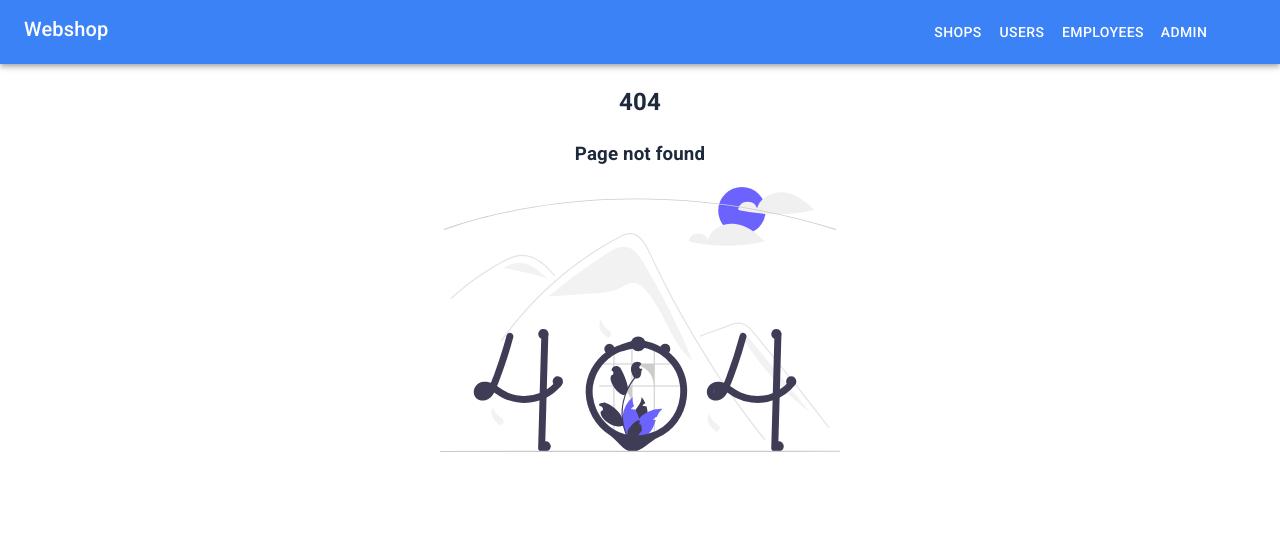
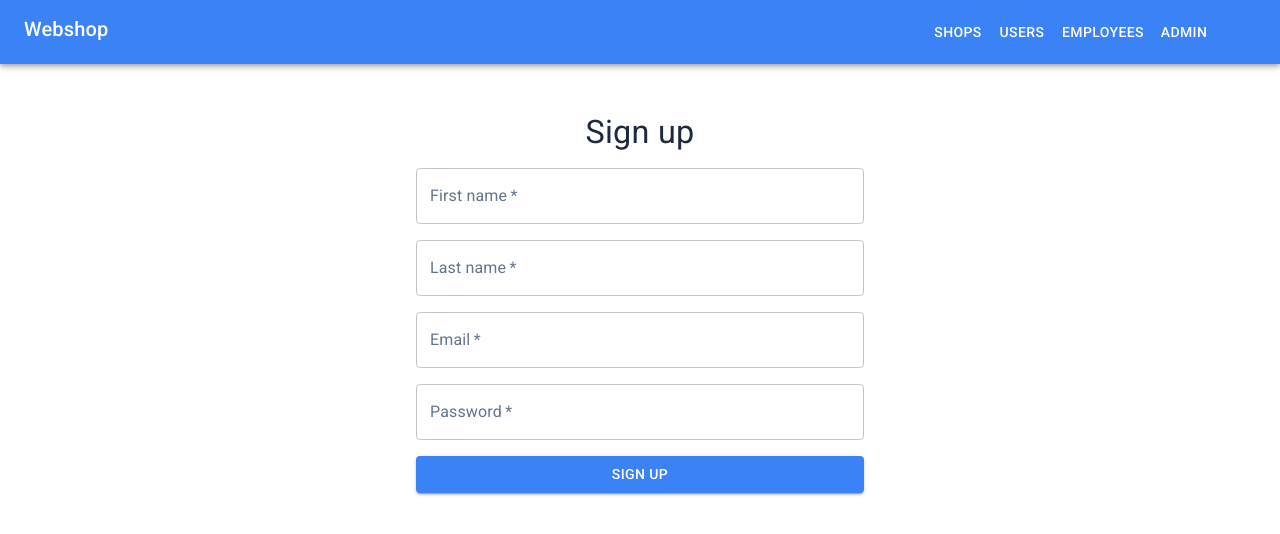
Before and after one commit to hallapmark/webshop, a React (Vite) app: page /signup in a window 1280 px wide. Before the commit this address had no page. Shown: the top 534 px of the page. Built offline with nearby package versions, Linux system fonts and the light colour scheme; some icons are missing.

Commit message:
Add Signup page

```diff
--- a/src/App.jsx
+++ b/src/App.jsx
@@ -10,6 +10,7 @@ import { LNG_KEY, LANGUAGE_MANUALLY_SET_KEY } from "./i18n";
 import TopNav from "./components/TopNav";
 import Home from "./pages/Home";
 import NotFound from "./pages/NotFound"
+import Signup from "./pages/auth/Signup";
 
 // mui and fonts
 import "@fontsource/roboto/300.css"; // Light
@@ -65,6 +66,7 @@ function App() {
 
       <Routes>
         <Route path="/" element={<Home />} />
+        <Route path="/signup" element={<Signup />} />
 
         <Route path="/employees" element={<Employees />} />
         <Route path="/shops" element={<Shops />} />
--- a/src/pages/Home.jsx
+++ b/src/pages/Home.jsx
@@ -71,6 +71,7 @@ function Home() {
     <Box m={4}>
       <Typography variant="h1" gutterBottom>Webshop</Typography>
       <br />
+      <Button component={RouterLink} to="/signup" variant="outlined" sx={{ mb: 2 }}>Sign up</Button>
       <Typography variant="h3" gutterBottom>New arrivals</Typography>
       {/* TODO: Maybe some filters as well? */}
       {/* --- SORTING -- */}
--- a/src/pages/auth/Signup.jsx
+++ b/src/pages/auth/Signup.jsx
@@ -1,6 +1,111 @@
+import { useState } from "react";
+import { useNavigate } from "react-router-dom";
+
+import Box from "@mui/material/Box";
+import TextField from "@mui/material/TextField";
+import Button from "@mui/material/Button";
+import Typography from "@mui/material/Typography";
+
+import { toast, ToastContainer } from "react-toastify";
+
 function Signup() {
+  const navigate = useNavigate();
+  const [firstName, setFirstName] = useState("");
+  const [lastName, setLastName] = useState("");
+  const [email, setEmail] = useState("");
+  const [password, setPassword] = useState("");
+  const [loading, setLoading] = useState(false);
+
+
+// https://stackoverflow.com/questions/46155/how-can-i-validate-an-email-address-in-javascript
+// mui seems to also have some built-in checks, this is in addition to those
+// should guarantee anystring@anystring.anystring
+function validateEmail(email) {
+  var re = /\S+@\S+\.\S+/;
+  return re.test(email);
+}
+
+  const handleSubmit = (ev) => {
+    ev.preventDefault();
+
+    if (!firstName || !lastName || !email || !password) {
+      toast.error("Please fill all fields");
+      return;
+    }
+    if (!validateEmail(email)) {
+      toast.error("Please enter a valid email address");
+      return;
+    }
+
+    const payload = {
+      firstName,
+      lastName,
+      email,
+      password,
+      role: "user",
+    };
+
+    setLoading(true);
+    fetch("http://localhost:8080/persons", {
+      method: "POST",
+      headers: { "Content-Type": "application/json" },
+      body: JSON.stringify(payload),
+    }).then(() => {
+      toast.success("Signup successful");
+      setLoading(false);
+      setTimeout(() => navigate("/"), 1100);
+    });
+  };
+
   return (
-    <div>Signup</div>
-  )
+    <Box
+      component="form"
+      onSubmit={handleSubmit}
+      sx={{
+        maxWidth: 480,
+        mx: "auto",
+        mt: 6,
+        display: "flex",
+        flexDirection: "column",
+        gap: 2,
+        px: 2,
+      }}
+    >
+      <Typography variant="h4" sx={{ textAlign: "center" }}>Sign up</Typography>
+      <TextField
+        label="First name"
+        value={firstName}
+        onChange={(e) => setFirstName(e.target.value)}
+        required
+      />
+      <TextField
+        label="Last name"
+        value={lastName}
+        onChange={(e) => setLastName(e.target.value)}
+        required
+      />
+      <TextField
+        label="Email"
+        type="email"
+        value={email}
+        onChange={(e) => setEmail(e.target.value)}
+        required
+      />
+      <TextField
+        label="Password"
+        type="password"
+        value={password}
+        onChange={(e) => setPassword(e.target.value)}
+        required
+      />
+
+      <Button type="submit" variant="contained" disabled={loading}>
+        {loading ? "Signing up..." : "Sign up"}
+      </Button>
+
+      <ToastContainer position="bottom-right" autoClose={1100} theme="dark" />
+    </Box>
+  );
 }
-export default Signup
+
+export default Signup;
```
